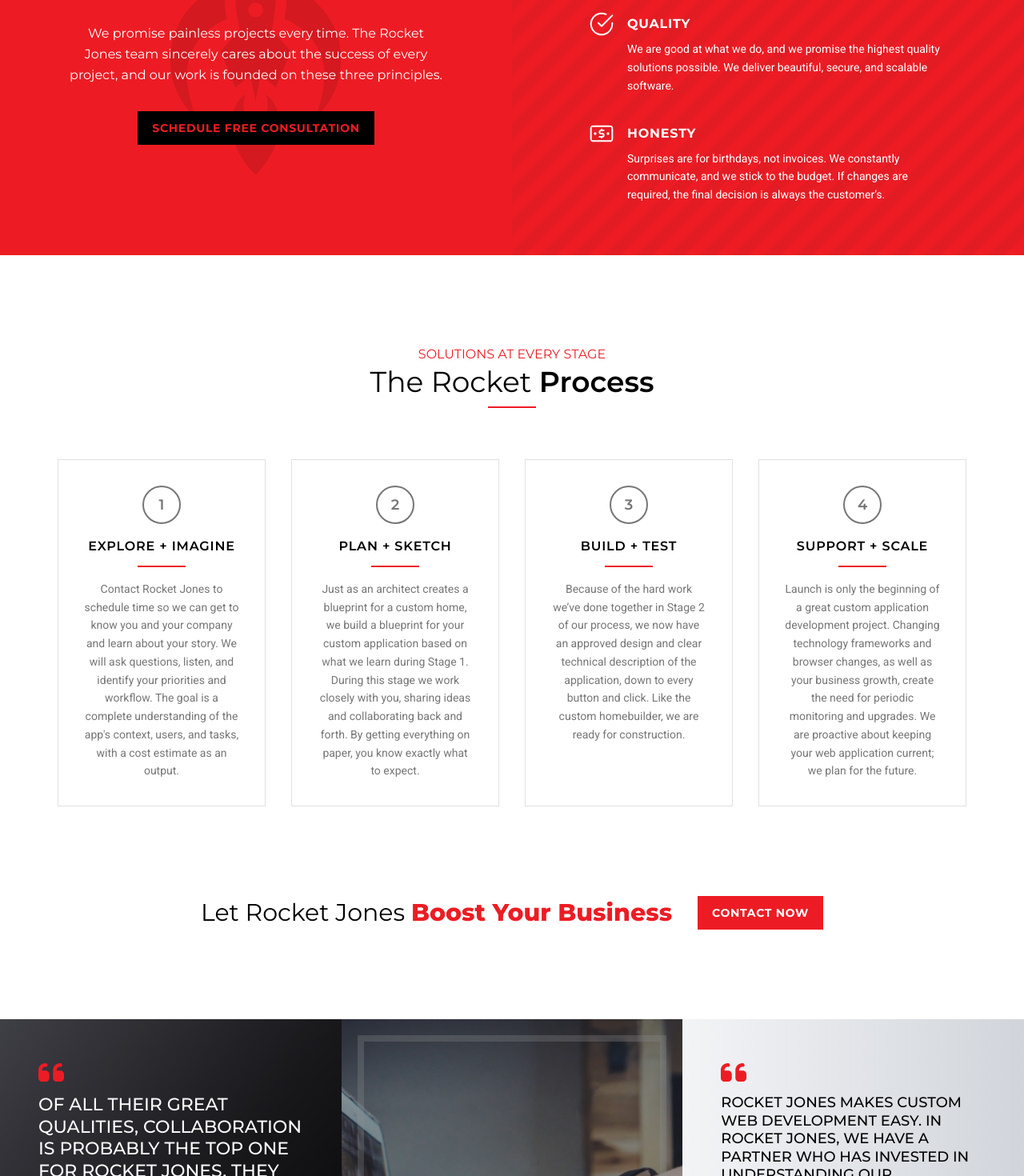
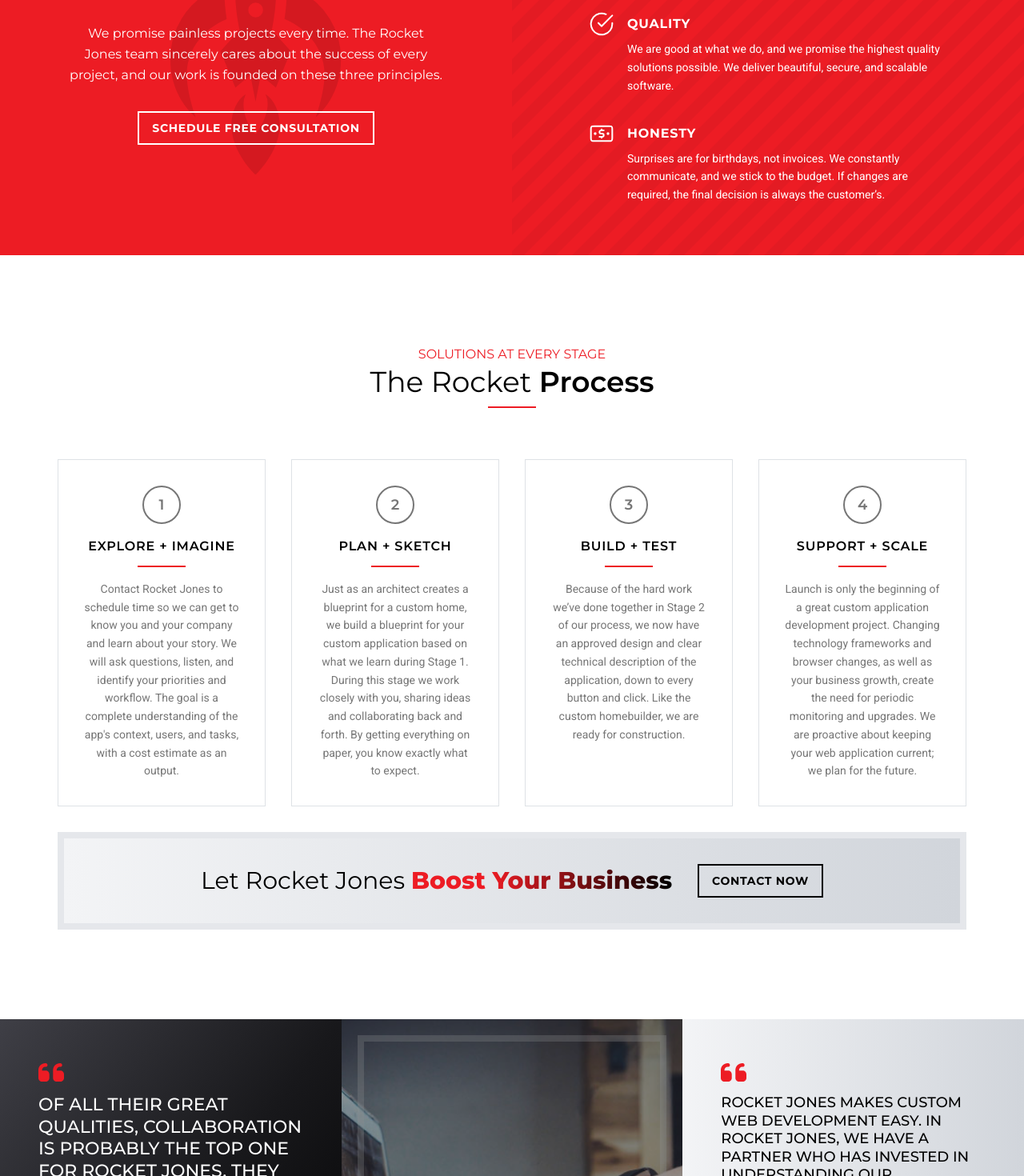
Before and after one commit to rocketjonesinteractive/rocketjones-com, a Next.js app: page / in a window 1280 px wide. Shown: the part 1480-2950 px from the top of the page at 80% size. Built offline with nearby package versions, Linux system fonts and the light colour scheme.

Commit message:
styling tweaks to new home page CTAs

```diff
--- a/src/components/ui/atoms/Button/Button.tsx
+++ b/src/components/ui/atoms/Button/Button.tsx
@@ -48,7 +48,13 @@
           'group-hover:border-white',
           'group-hover:text-white',
         ],
-        quinary: ['bg-black', 'text-red', 'border-red', 'hover:border-white', 'hover:bg-white'],
+        quinary: [
+          'bg-transparent',
+          'text-white',
+          'border-white',
+          'hover:border-black',
+          'hover:text-black',
+        ],
       },
       shape: {
         rectangle: ['rounded-xl'],
--- a/src/components/ui/organisms/FreeConsultation/FreeConsultation.tsx
+++ b/src/components/ui/organisms/FreeConsultation/FreeConsultation.tsx
@@ -5,7 +5,7 @@
 
 export const FreeConsultation = () => {
   return (
-    <div className={'overflow-hidden p-16 ' + 'bg-black'}>
+    <div className={'overflow-hidden p-16 ' + 'bg-black-pattern'}>
       <div className="container flex flex-col items-center justify-center gap-8 lg:flex-row lg:gap-16">
         <h3 className={'text-center font-heading text-3xl text-white'}>
           Schedule Your <span className={'font-black text-red'}>Free Consultation</span> Today
--- a/src/components/ui/organisms/Process/Process.tsx
+++ b/src/components/ui/organisms/Process/Process.tsx
@@ -61,17 +61,22 @@
           videoTitle={'Rocket Jones: Stage 4: Support + Scale'}
         />
       </div>
-      <div
+      <div className={'mt-4 w-full md:mt-8'}>
+        <div className="border-8-black mx-4 flex flex-col items-center justify-center gap-4 border-8 bg-gradient-to-r from-gray-100 to-gray-300 p-4 sm:p-8 md:mx-8 md:gap-8 lg:flex-row">
+          <h3 className={'text-center font-heading text-3xl text-black'}>
+            Let Rocket Jones{' '}
+            <span
               className={
-          'mt-14 flex flex-col items-center justify-center gap-8 px-4 sm:px-8 lg:mt-28 lg:flex-row'
+                'inline-block bg-gradient-to-r from-red from-30% to-black bg-clip-text font-black text-transparent'
               }
             >
-        <h3 className={'text-center font-heading text-3xl text-black'}>
-          Let Rocket Jones <span className={'font-black text-red'}>Boost Your Business</span>
+              Boost Your Business
+            </span>
           </h3>
-        <Button variant={'primary'} onClick={() => scrollToElementId('contact')}>
+          <Button variant={'tertiary'} onClick={() => scrollToElementId('contact')}>
             Contact Now
           </Button>
+        </div>
       </div>
     </Section>
   );
```
Also changed, not shown: src/app/globals.css (+5 -0 lines). Lines whose indentation alone changed are shown as unchanged.
